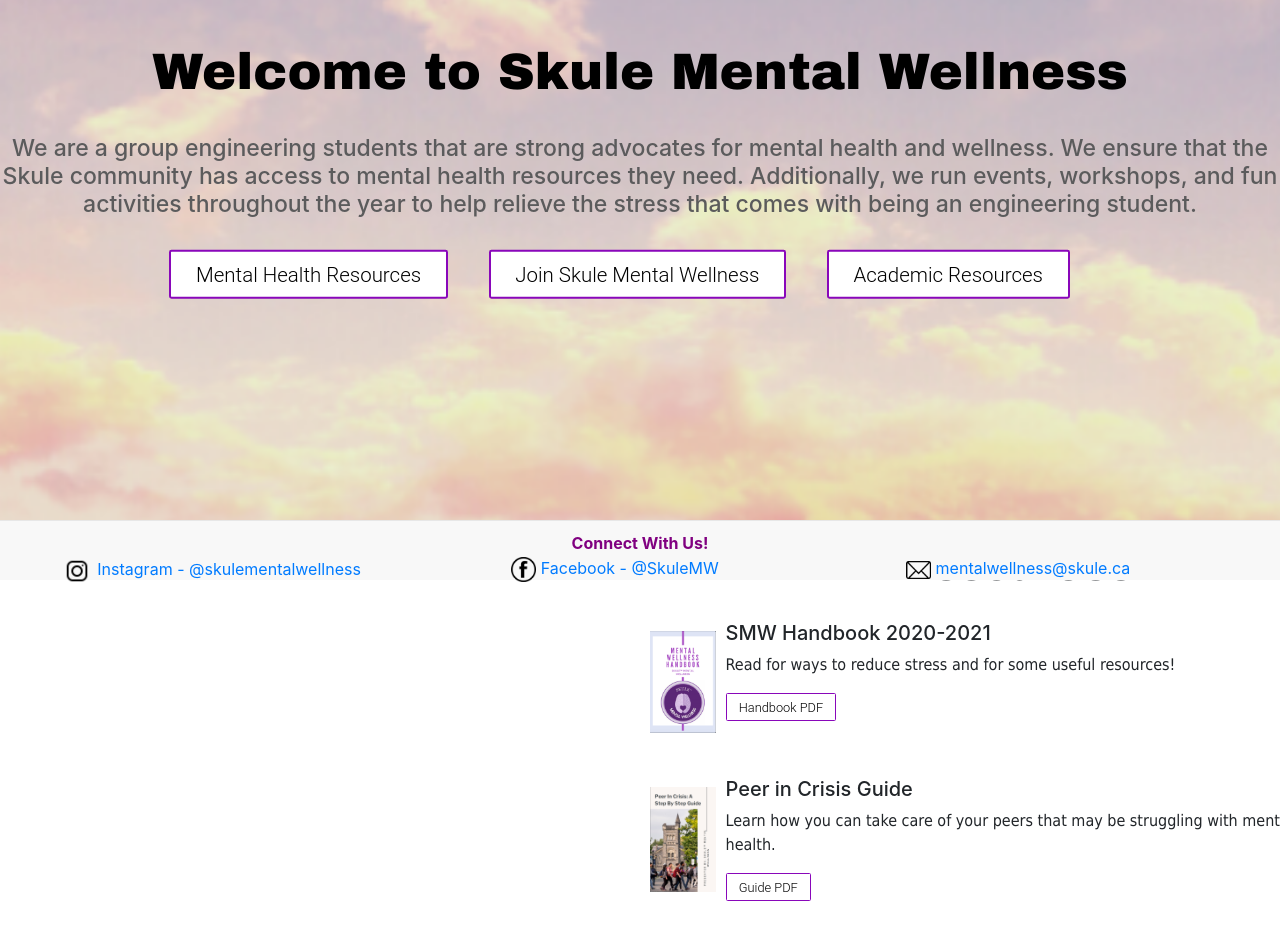
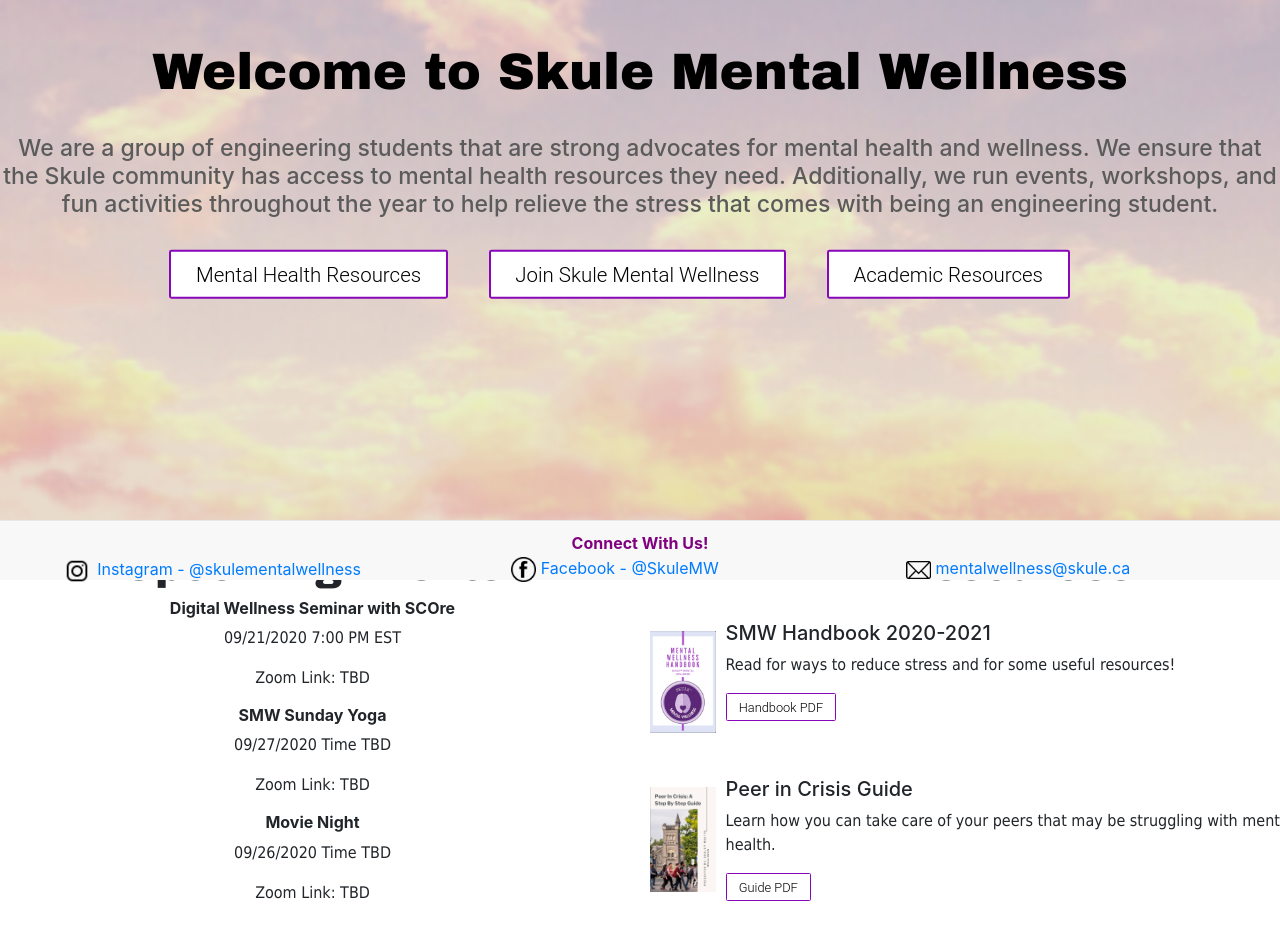
Before and after one commit to jhanavigera/smw-website, a React (Create React App) app: page / in a window 1280 px wide. Shown: the part 220-1160 px from the top of the page. Built offline with nearby package versions, Linux system fonts and the light colour scheme.

Commit message:
configured events section

```diff
--- /dev/null
+++ b/src/components/Events.js
@@ -0,0 +1,46 @@
+import React, { Component } from 'react';
+import '../css/Events.css'
+
+class Events extends Component {
+    state = {
+        events: [
+            {
+                "name": "Digital Wellness Seminar with SCOre",
+                "date": "09/21/2020",
+                "time": "7:00 PM EST",
+                "link": "TBD"
+            },
+
+            {
+                "name": "SMW Sunday Yoga",
+                "date": "09/27/2020",
+                "time": "Time TBD",
+                "link": "TBD"
+            },
+            {
+                "name": "Movie Night",
+                "date": "09/26/2020",
+                "time": "Time TBD",
+                "link": "TBD"
+            }
+        ]
+    };
+    render() {
+        return (
+            <div>
+                <h1>Upcoming Events</h1>
+                {this.state.events.map(event => (
+                    <div class="events">
+                        <h6><b>{event.name}</b></h6>
+                        <p>{event.date + " " + event.time}</p>
+                        <p>Zoom Link: {event.link}</p>
+                    </div>
+
+                ))}
+            </div>
+        );
+    }
+}
+
+
+export default Events
--- a/src/components/Title.js
+++ b/src/components/Title.js
@@ -7,7 +7,7 @@ import handbook from '../img/Handbook_Cover.png'
 import peerCrisisCover from '../img/PeerCrisisCover.png'
 import handbookLink from '../Handbook 2020 - Updated.pdf'
 import PeerCrisis from '../Peer in Crisis.pdf'
-import Calendar from '../components/Calendar'
+import Events from '../components/Events'
 
 
 function Title() {
@@ -16,11 +16,11 @@ function Title() {
             <div className="Title-image">
                 <div className="hero-text">
                     <h1>Welcome to Skule Mental Wellness</h1><br />
-                    <h6>We are a group engineering students that are strong advocates for mental health and wellness. We ensure that the Skule community has access to mental health resources they need. Additionally, we run events, workshops, and fun activities throughout the year to help relieve the stress that comes with being an engineering student.</h6><br />
+                    <h6>We are a group of engineering students that are strong advocates for mental health and wellness. We ensure that the Skule community has access to mental health resources they need. Additionally, we run events, workshops, and fun activities throughout the year to help relieve the stress that comes with being an engineering student.</h6><br />
                     <div className="row justify-content-center">
                         <div className="buttons">
                             <a href="/MentalResources" className="button1 large">Mental Health Resources</a>
-                            <a href="" className="button1 large">Join Skule Mental Wellness</a>
+                            <a href="https://docs.google.com/forms/d/e/1FAIpQLSfkCQa_6ylGDsFmD07Sv-VPYQcKhGWkzSsGriVTrJFDDXY92g/viewform" target="_blank" className="button1 large">Join Skule Mental Wellness</a>
                             <a href="/AcademicResources" className="button1 large">Academic Resources</a>
 
 
@@ -34,7 +34,7 @@ function Title() {
 
             <div class="row">
                 <div className="events-section">
-                    {/* <Calendar /> */}
+                    {<Events />}
                 </div>
 
                 <div className="pdf-section">
--- /dev/null
+++ b/src/css/Events.css
@@ -0,0 +1,8 @@
+ul{
+    text-align: center;
+    list-style-type: none;
+}
+
+.events{
+    text-align: center;
+}
--- a/src/css/Title.css
+++ b/src/css/Title.css
@@ -75,9 +75,13 @@ background-color: transparent;
     width: 50%;
 }
 
+.events-section h1{
+    text-align: center;
+}
+
 
 .pdf-section{
-    float: let;
+    float: left;
     width: 50%;
 
 }
```
Also changed, not shown: src/components/Calendar.js (deleted, +0 -99 lines).
